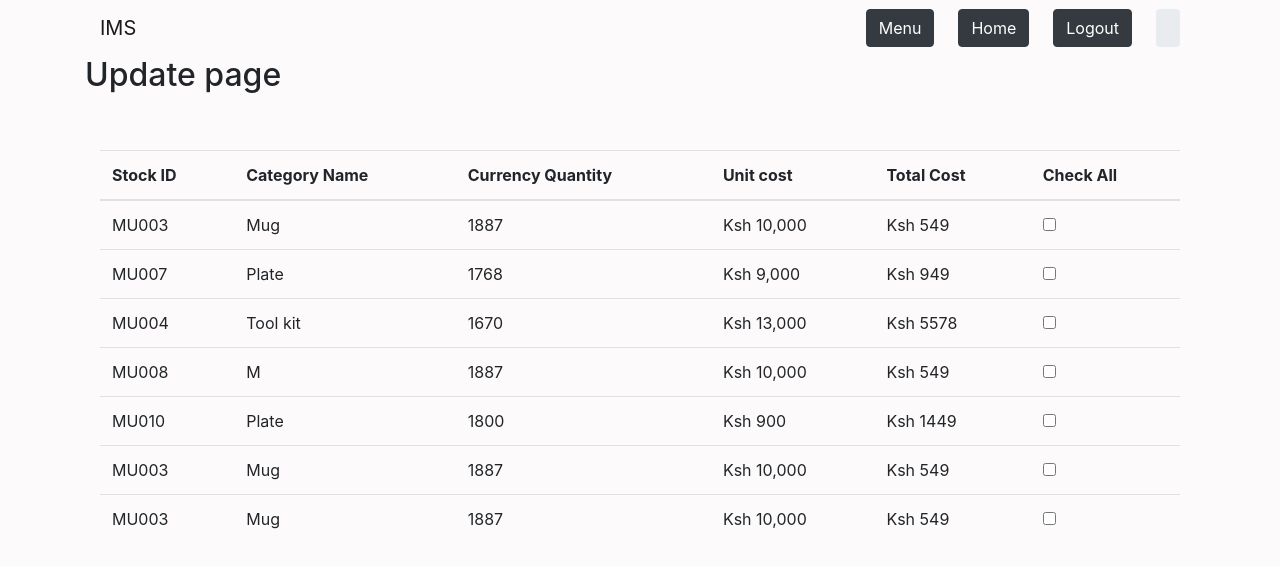
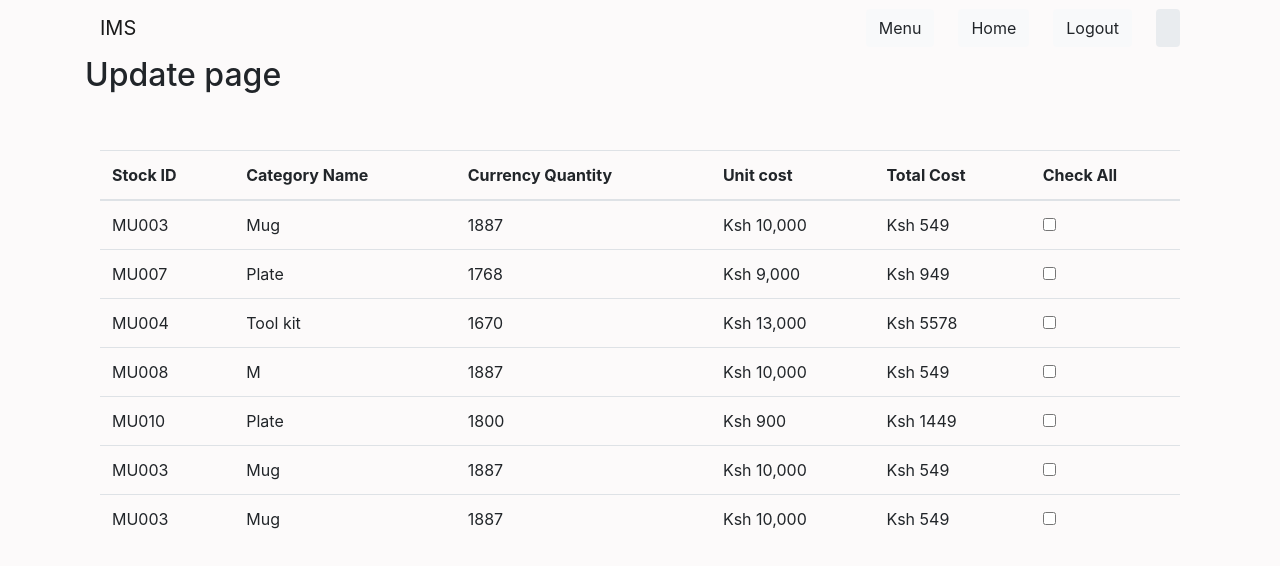
Before and after one commit to Foddie2/Inventory-ui, a Nuxt app: page /Update in a window 1280 px wide. Shown: the top 566 px of the page. Built offline with nearby package versions, Linux system fonts and the light colour scheme.

Commit message:
Section input in all components

```diff
--- a/components/AppHeader.vue
+++ b/components/AppHeader.vue
@@ -7,17 +7,17 @@
     <a class="navbar-brand">IMS</a>
     <div class="d-flex input-group w-auto">
       <NuxtLink to="/Home">
-      <button type="button" class="btn btn-dark btn-rounded me-3 d-flex  mr-4">
+      <button type="button" class="btn btn-light btn-rounded me-3 d-flex  mr-4 ">
         Menu
       </button>
       </NuxtLink>
       <NuxtLink to="/">
-      <button type="button" class="btn btn-dark btn-rounded me-3 d-flex  mr-4">
+      <button type="button" class="btn btn-light btn-rounded me-3 d-flex  mr-4">
         Home
       </button>
       </NuxtLink>
       <NuxtLink to="/">
-      <button type="button" class="btn btn-dark btn-rounded me-3 d-flex  mr-4">
+      <button type="button" class="btn btn-light btn-rounded me-3 d-flex  mr-4">
         Logout
       </button>
       </NuxtLink>
--- a/pages/index.vue
+++ b/pages/index.vue
@@ -22,22 +22,22 @@
                   <h5 class="fw-normal mb-3 pb-3" style="letter-spacing: 1px;">Welcome back, Sign into your account and get started</h5>
 
                   <div class="form-outline mb-1">
-                    <input type="email" id="form2Example17" class="form-control form-control-lg" />
+                    <input type="email" id="form2Example17" class="form-control form-control-lg shadow-none" />
                     <label class="form-label" for="form2Example17">Name</label>
                   </div>
                   <div class="form-outline mb-1">
-                    <input type="email" id="form2Example17" class="form-control form-control-lg" />
+                    <input type="email" id="form2Example17" class="form-control form-control-lg shadow-none" />
                     <label class="form-label" for="form2Example17">Sales ID</label>
                   </div>
 
                   <div class="form-outline mb-1">
-                    <input type="password" id="form2Example27" class="form-control form-control-lg" />
+                    <input type="password" id="form2Example27" class="form-control form-control-lg shadow-none" />
                     <label class="form-label" for="form2Example27">Password</label>
                   </div>
 
                   <div class="pt-1 mb-1">
                     <NuxtLink to="/Home">
-                    <button class="btn btn-dark btn-lg btn-block" type="button">Login</button>
+                    <button class="btn btn-dark btn-lg btn-block shadow-none" type="button">Login</button>
                     </NuxtLink>
                   </div>
 
```
